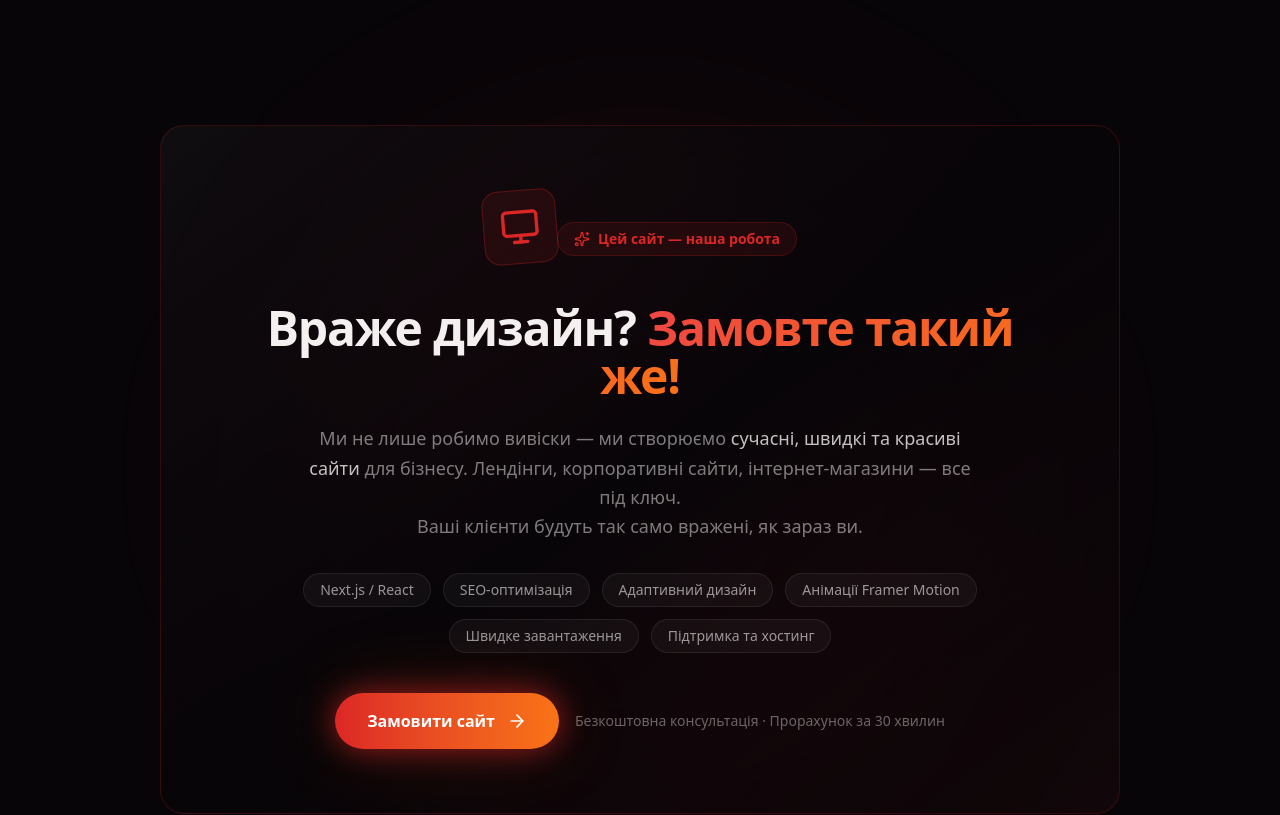
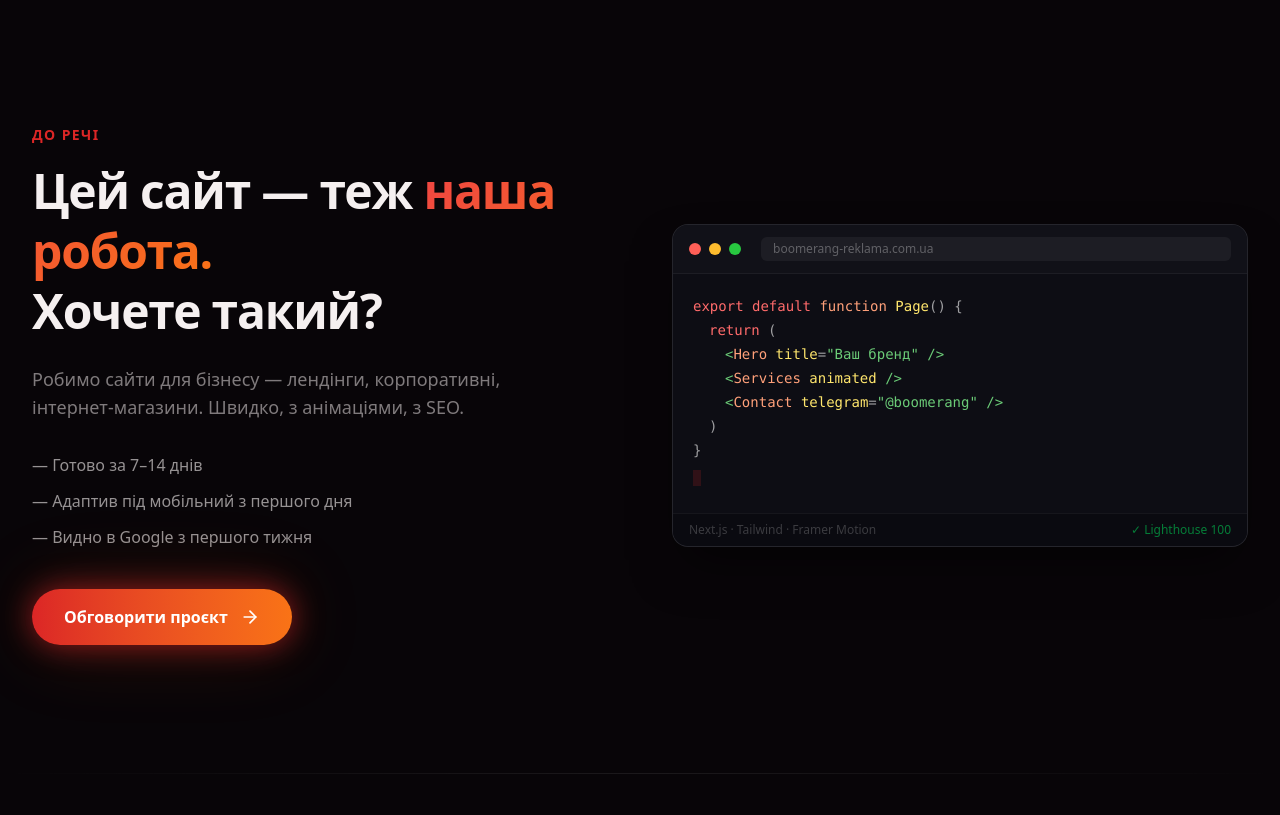
Before and after one commit to MishaPanivnyk/boomerang-landing, a Next.js app: page / in a window 1280 px wide. Shown: the part 5420-6235 px from the top of the page. Built offline with nearby package versions, Linux system fonts and the light colour scheme.

Commit message:
refactor(WebCTA): replace generic AI banner with natural split-layout + code mockup

```diff
--- a/src/components/WebCTA.tsx
+++ b/src/components/WebCTA.tsx
@@ -1,12 +1,80 @@
 "use client";
 
 import { motion } from "framer-motion";
-import { ArrowRight, Monitor, Sparkles } from "lucide-react";
+import { ArrowRight } from "lucide-react";
 
-/**
- * WebCTA — Standalone "wow-section" that showcases the site itself
- * as proof of BooMeraNG's web dev capability and drives web orders.
- */
+/* ── Fake browser window that shows a snippet of "real" code ── */
+function BrowserMockup() {
+  return (
+    <div className="w-full overflow-hidden rounded-2xl border border-white/10 bg-[#0d0d14] shadow-2xl shadow-black/50">
+      {/* Browser chrome */}
+      <div className="flex items-center gap-2 border-b border-white/5 bg-[#111118] px-4 py-3">
+        <span className="h-3 w-3 rounded-full bg-[#ff5f57]" />
+        <span className="h-3 w-3 rounded-full bg-[#febc2e]" />
+        <span className="h-3 w-3 rounded-full bg-[#28c840]" />
+        <div className="ml-3 flex-1 rounded-md bg-white/5 px-3 py-1 text-xs text-white/30">
+          boomerang-reklama.com.ua
+        </div>
+      </div>
+
+      {/* Code preview */}
+      <div className="p-5 font-mono text-xs leading-6 sm:text-sm">
+        <div>
+          <span className="text-[#ff6b6b]">export default </span>
+          <span className="text-[#ffa07a]">function </span>
+          <span className="text-[#ffe66d]">Page</span>
+          <span className="text-white/60">() {"{"}</span>
+        </div>
+        <div className="pl-4">
+          <span className="text-[#ff6b6b]">return </span>
+          <span className="text-white/60">{"("}</span>
+        </div>
+        <div className="pl-8">
+          <span className="text-[#6bcb77]">{"<"}</span>
+          <span className="text-[#ffa07a]">Hero </span>
+          <span className="text-[#ffe66d]">title</span>
+          <span className="text-white/60">{"="}</span>
+          <span className="text-[#6bcb77]">&quot;Ваш бренд&quot;</span>
+          <span className="text-[#6bcb77]">{" />"}</span>
+        </div>
+        <div className="pl-8">
+          <span className="text-[#6bcb77]">{"<"}</span>
+          <span className="text-[#ffa07a]">Services </span>
+          <span className="text-[#ffe66d]">animated</span>
+          <span className="text-[#6bcb77]">{" />"}</span>
+        </div>
+        <div className="pl-8">
+          <span className="text-[#6bcb77]">{"<"}</span>
+          <span className="text-[#ffa07a]">Contact </span>
+          <span className="text-[#ffe66d]">telegram</span>
+          <span className="text-white/60">{"="}</span>
+          <span className="text-[#6bcb77]">&quot;@boomerang&quot;</span>
+          <span className="text-[#6bcb77]">{" />"}</span>
+        </div>
+        <div className="pl-4">
+          <span className="text-white/60">{")"}</span>
+        </div>
+        <div>
+          <span className="text-white/60">{"}"}</span>
+        </div>
+
+        {/* Blinking cursor */}
+        <motion.div
+          className="mt-2 inline-block h-4 w-2 bg-primary"
+          animate={{ opacity: [1, 0] }}
+          transition={{ duration: 0.8, repeat: Infinity }}
+        />
+      </div>
+
+      {/* Bottom status bar */}
+      <div className="flex items-center justify-between border-t border-white/5 bg-[#0a0a10] px-4 py-2 text-xs text-white/20">
+        <span>Next.js · Tailwind · Framer Motion</span>
+        <span className="text-green-500/60">✓ Lighthouse 100</span>
+      </div>
+    </div>
+  );
+}
+
 export default function WebCTA() {
   return (
     <section
@@ -15,84 +83,62 @@ export default function WebCTA() {
     >
       <div className="absolute top-0 left-0 right-0 h-px bg-gradient-to-r from-transparent via-border to-transparent" />
 
-      {/* Background ambient glow */}
-      <div className="pointer-events-none absolute inset-0">
-        <div className="absolute top-1/2 left-1/2 h-[600px] w-[600px] -translate-x-1/2 -translate-y-1/2 rounded-full bg-primary/10 blur-[120px]" />
-      </div>
+      <div className="relative mx-auto max-w-7xl px-6 lg:px-8">
+        <div className="grid grid-cols-1 items-center gap-12 lg:grid-cols-2 lg:gap-16">
 
-      <div className="relative mx-auto max-w-5xl px-6 lg:px-8">
-        <motion.div
-          className="overflow-hidden rounded-3xl border border-primary/20 bg-gradient-to-br from-surface via-background to-primary/5 p-10 text-center lg:p-16"
-          initial={{ opacity: 0, y: 50 }}
-          whileInView={{ opacity: 1, y: 0 }}
-          viewport={{ once: true, margin: "-80px" }}
-          transition={{ duration: 0.7 }}
-        >
-          {/* Icon */}
+          {/* ── Left: text ── */}
           <motion.div
-            className="mx-auto mb-6 inline-flex items-center justify-center rounded-2xl border border-primary/30 bg-primary/10 p-4"
-            animate={{ rotate: [0, 5, -5, 0] }}
-            transition={{ duration: 4, repeat: Infinity, ease: "easeInOut" }}
+            initial={{ opacity: 0, x: -40 }}
+            whileInView={{ opacity: 1, x: 0 }}
+            viewport={{ once: true, margin: "-80px" }}
+            transition={{ duration: 0.6 }}
           >
-            <Monitor className="h-10 w-10 text-primary" />
-          </motion.div>
+            {/* Eyebrow — просто і без пафосу */}
+            <p className="mb-4 text-sm font-semibold uppercase tracking-widest text-primary">
+              До речі
+            </p>
 
-          {/* Eyebrow */}
-          <div className="mb-4 inline-flex items-center gap-2 rounded-full border border-primary/20 bg-primary/10 px-4 py-1.5 text-sm font-semibold text-primary">
-            <Sparkles className="h-4 w-4" />
-            Цей сайт — наша робота
-          </div>
+            <h2 className="text-3xl font-extrabold leading-tight tracking-tight sm:text-4xl lg:text-5xl font-[var(--font-heading)]">
+              Цей сайт — теж{" "}
+              <span className="text-gradient">наша робота.</span>
+              <br />
+              Хочете такий?
+            </h2>
 
-          {/* Heading */}
-          <h2 className="mt-4 text-3xl font-extrabold tracking-tight sm:text-4xl lg:text-5xl font-[var(--font-heading)]">
-            Враже дизайн?{" "}
-            <span className="text-gradient">Замовте такий же!</span>
-          </h2>
+            <p className="mt-6 text-lg text-foreground/50">
+              Робимо сайти для бізнесу — лендінги, корпоративні, інтернет&#8209;магазини.
+              Швидко, з анімаціями, з SEO.
+            </p>
 
-          {/* Body */}
-          <p className="mx-auto mt-6 max-w-2xl text-lg leading-relaxed text-foreground/50">
-            Ми не лише робимо вивіски — ми створюємо{" "}
-            <span className="text-foreground/80 font-medium">сучасні, швидкі та красиві сайти</span>{" "}
-            для бізнесу. Лендінги, корпоративні сайти, інтернет-магазини — все під ключ.
-            <br className="hidden sm:block" />
-            Ваші клієнти будуть так само вражені, як зараз ви.
-          </p>
+            {/* Proof points — без кульок і гріда, просто 3 рядки */}
+            <ul className="mt-8 space-y-3 text-base text-foreground/60">
+              <li>— Готово за 7–14 днів</li>
+              <li>— Адаптив під мобільний з першого дня</li>
+              <li>— Видно в Google з першого тижня</li>
+            </ul>
 
-          {/* Feature pills */}
-          <div className="mt-8 flex flex-wrap items-center justify-center gap-3">
-            {[
-              "Next.js / React",
-              "SEO-оптимізація",
-              "Адаптивний дизайн",
-              "Анімації Framer Motion",
-              "Швидке завантаження",
-              "Підтримка та хостинг",
-            ].map((tag) => (
-              <span
-                key={tag}
-                className="rounded-full border border-border bg-surface px-4 py-1.5 text-sm text-foreground/60"
-              >
-                {tag}
-              </span>
-            ))}
-          </div>
-
-          {/* CTA */}
-          <div className="mt-10 flex flex-col items-center justify-center gap-4 sm:flex-row">
             <motion.a
               href="#contact"
-              className="animate-glow group flex items-center gap-3 rounded-full bg-gradient-to-r from-primary to-accent px-8 py-4 text-base font-semibold text-white transition-all hover:brightness-110"
+              className="animate-glow mt-10 inline-flex items-center gap-3 rounded-full bg-gradient-to-r from-primary to-accent px-8 py-4 text-base font-semibold text-white transition-all hover:brightness-110"
               whileHover={{ scale: 1.04 }}
               whileTap={{ scale: 0.98 }}
             >
-              Замовити сайт
-              <ArrowRight className="h-5 w-5 transition-transform group-hover:translate-x-1" />
+              Обговорити проєкт
+              <ArrowRight className="h-5 w-5" />
             </motion.a>
-            <p className="text-sm text-foreground/40">
-              Безкоштовна консультація · Прорахунок за 30 хвилин
-            </p>
-          </div>
-        </motion.div>
+          </motion.div>
+
+          {/* ── Right: browser mockup ── */}
+          <motion.div
+            initial={{ opacity: 0, x: 40 }}
+            whileInView={{ opacity: 1, x: 0 }}
+            viewport={{ once: true, margin: "-80px" }}
+            transition={{ duration: 0.6, delay: 0.15 }}
+          >
+            <BrowserMockup />
+          </motion.div>
+
+        </div>
       </div>
     </section>
   );
```
